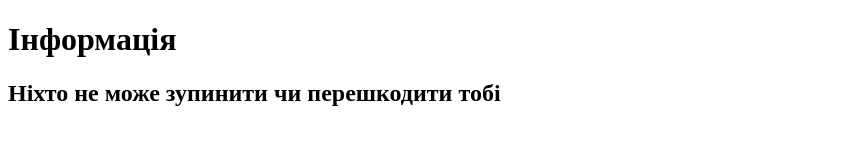
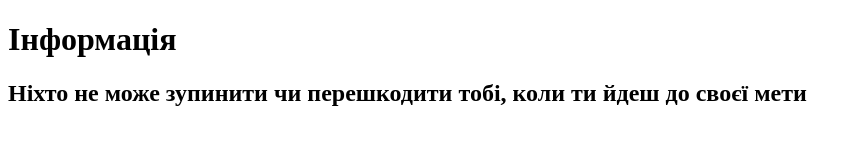
Before and after one commit to Ihor-Svitlyshyn/github-project-1, a plain HTML site: page index.html in a window 1280 px wide. Shown: the whole page, without its empty margins (0-861 px from the left). Drawn offline with Linux system fonts and the light colour scheme.

Commit message:
Update index.html

```diff
--- a/index.html
+++ b/index.html
@@ -8,6 +8,6 @@
 </head>
 <body>
  <h1>Інформація</h1>
- <h2>Ніхто не може зупинити чи перешкодити тобі</h2>
+ <h2>Ніхто не може зупинити чи перешкодити тобі, коли ти йдеш до своєї мети</h2>
 </body>
 </html>
```
